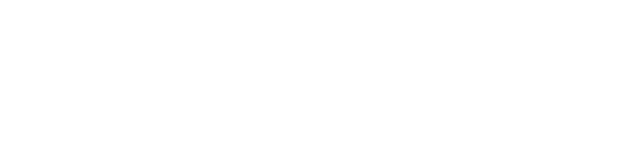
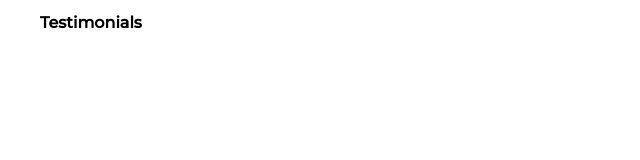
Before and after one commit to Snilax/practice, a website: page src/index.html in a window 1280 px wide. Shown: the whole page, without its empty margins (0-640 px from the left). Drawn offline with nearby package versions, Linux system fonts and the light colour scheme; files that its build step writes are made by us from their sources.

Commit message:
first commit

```diff
--- a/src/testimonials/_testimonials.html
+++ b/src/testimonials/_testimonials.html
@@ -1 +1,14 @@
-<section class="testimonials"></section>
+<section class="testimonials">
+    <div class="container">
+        <div class="row">
+            <h2 class="testimonials__title">Testimonials</h2>
+            <div class="testimonials__cards">
+                <div class="testimonials__card">
+
+
+                </div>
+                <div class="testimonials__card"></div>
+            </div>
+        </div>
+    </div>
+</section>
```
Also changed, not shown: build/css/style.css (added), build/css/style.min.css (added), build/index.html (added).
